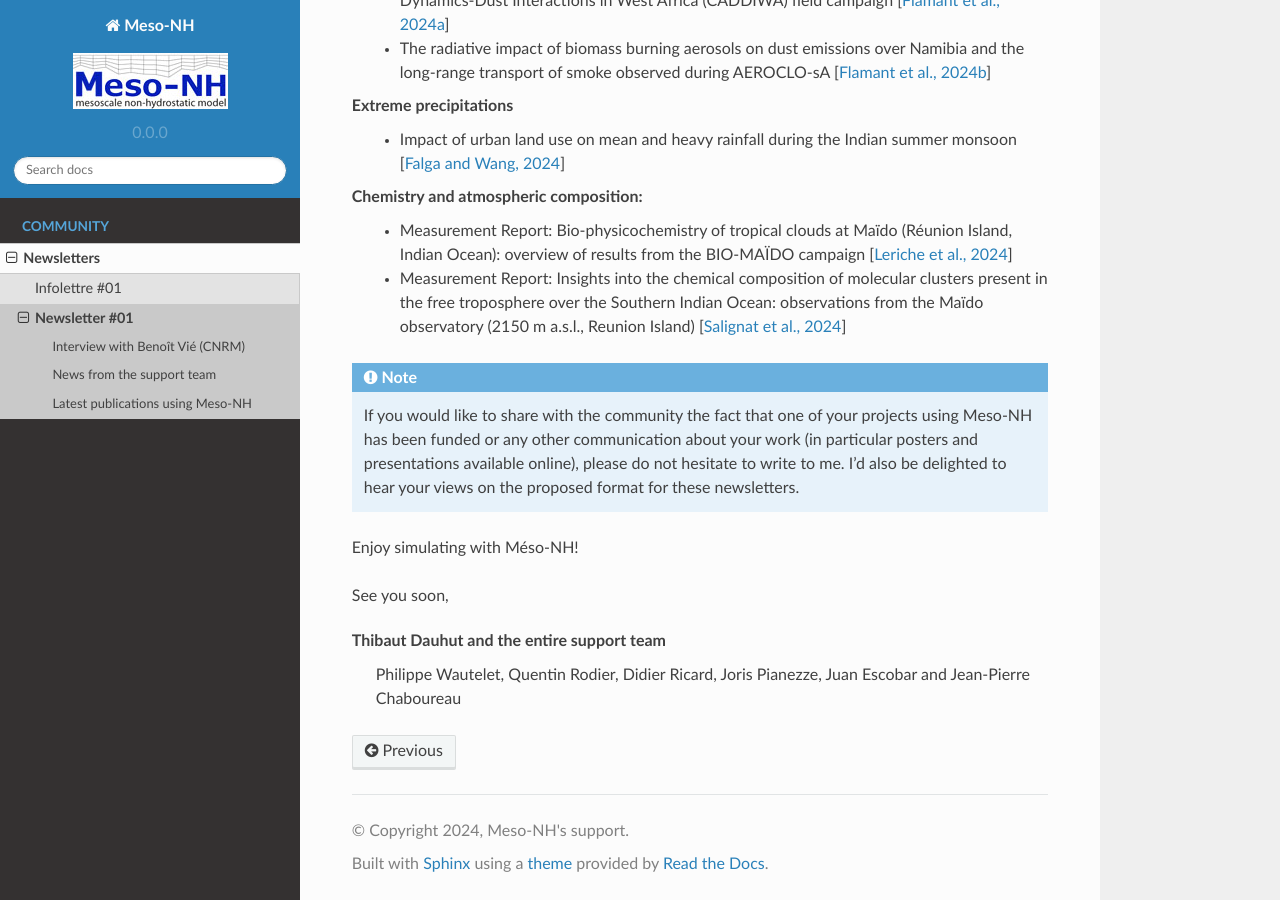
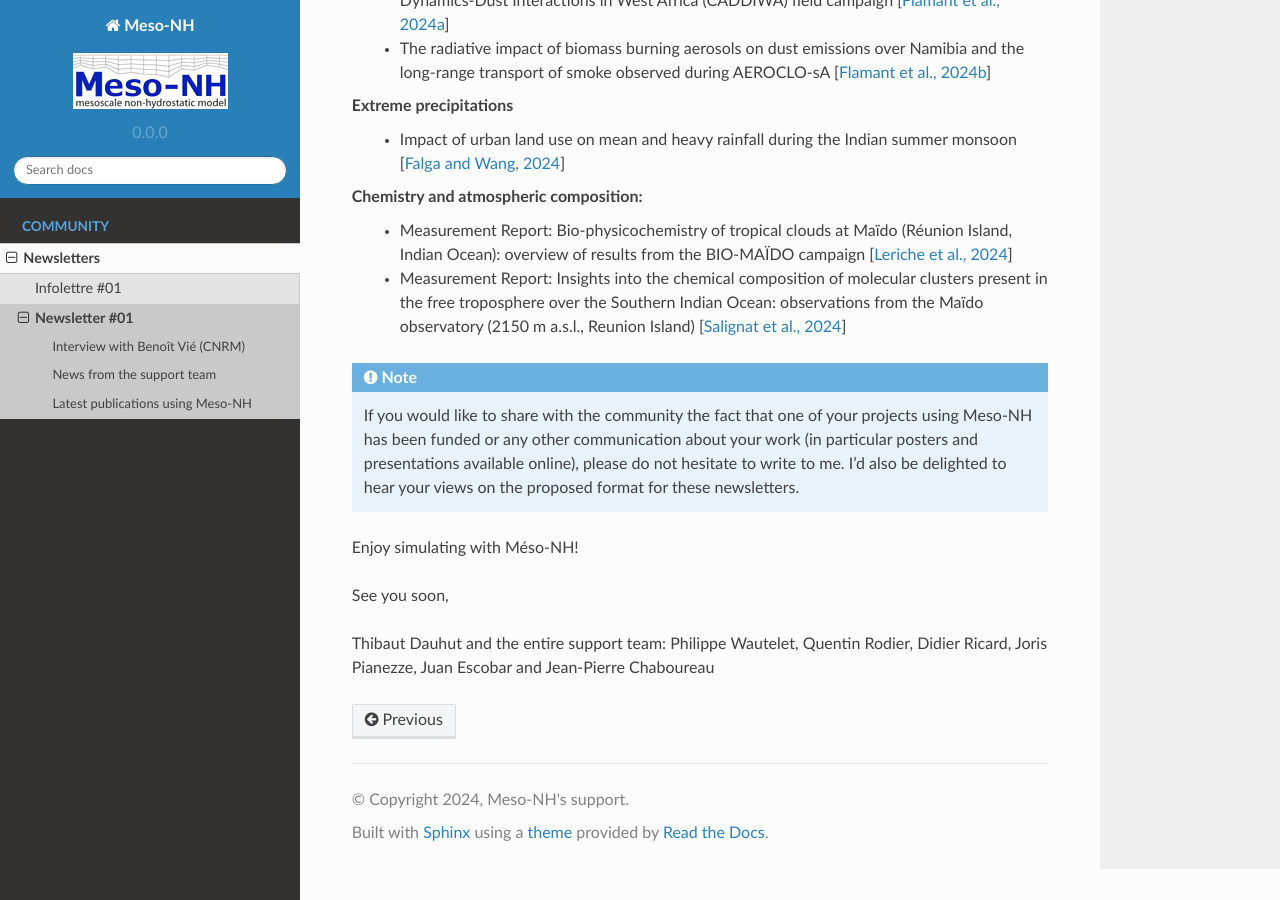
Before and after one commit to JorisPianezze/mesonh_newsletters, a Sphinx documentation site: the page built from docs/source/community/newsletters/newsletter_01_english.rst, in a window 1280 px wide and 900 px high, scrolled down 4133 px. Built offline with Sphinx 7.4.7 and the Read the Docs theme 2.0.0, drawn with Linux system fonts in a browser that asks for light colours.

```diff
--- a/docs/source/community/newsletters/newsletter_01_english.rst
+++ b/docs/source/community/newsletters/newsletter_01_english.rst
@@ -107,5 +107,4 @@ Enjoy simulating with Méso-NH!
 
 See you soon,
 
-Thibaut Dauhut and the entire support team
-  Philippe Wautelet, Quentin Rodier, Didier Ricard, Joris Pianezze, Juan Escobar and Jean-Pierre Chaboureau
+Thibaut Dauhut and the entire support team: Philippe Wautelet, Quentin Rodier, Didier Ricard, Joris Pianezze, Juan Escobar and Jean-Pierre Chaboureau
```
